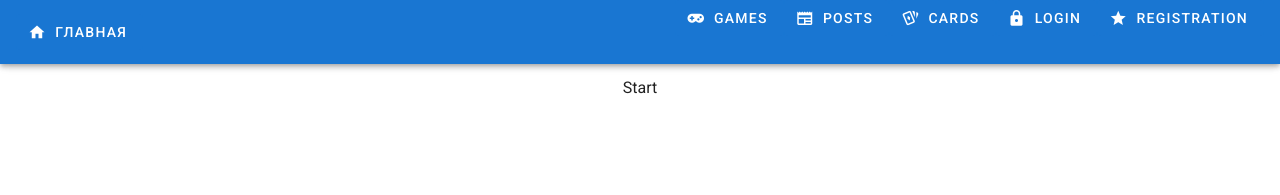
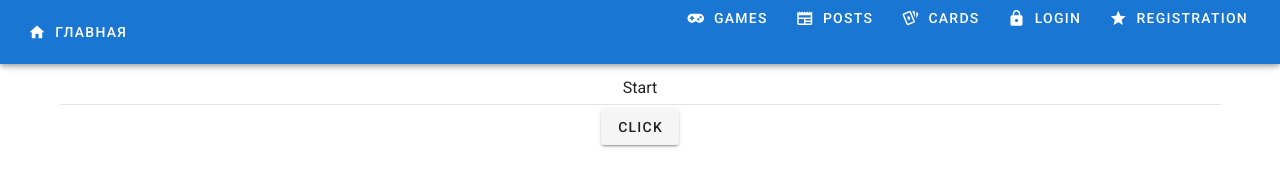
Before and after one commit to Valegor/vuetify-super, a Vue app: page /start in a window 1280 px wide. Shown: the top 195 px of the page. Built offline with nearby package versions, Linux system fonts and the light colour scheme.

Commit message:
add step method

```diff
--- a/src/components/Game/Play/Start.vue
+++ b/src/components/Game/Play/Start.vue
@@ -2,6 +2,13 @@
     <v-container>
         <v-row justify="center">
             Start
+        </v-row>
+        <hr>
+        <v-row justify="center">
+            <v-btn
+            @click="step"
+            >click
+        </v-btn>
         </v-row>
     </v-container>
 </template>
@@ -42,9 +49,35 @@
             this.locus_tek_title = this.tekLocusTitle()
             this.locus_tek_subtitle  = this.tekLocusSubTitle()
             this.finish = false
+            // console.log(this.locus_tek_subtitle)
+            this.stepInfo()
+        },
+        step(){
 
-            console.log(this.locus_tek_subtitle)
+            if(this.locus_tek < this.locuses_count){
+                this.locus_tek++
+                this.stepInfo()
+                return 1
+            }
 
+            if((this.locus_tek == this.locuses_count) && (this.block_tek < this.blocks_count)){
+                this.block_tek ++
+                this.locus_tek = 1
+                this.locuses_count = this.countLocus()
+                this.stepInfo()
+                return 1
+            }
+
+            if((this.locus_tek == this.locuses_count) && (this.block_tek == this.blocks_count)){
+                this.finish = true
+                console.log('finish')
+                return 1
+            }
+
+        },
+        stepInfo(){
+            console.log('block: ' + this.block_tek + ' from ' + this.blocks_count)
+            console.log('locus: ' + this.locus_tek  + ' from ' + this.locuses_count)
         },
         blockCount(){
             return Object.keys(this.game.blocks).length
```
Also changed, not shown: vue.config.js (line endings or trailing spaces).
